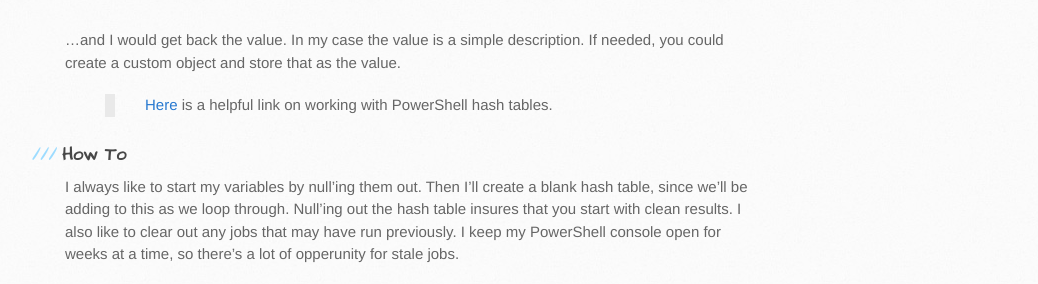
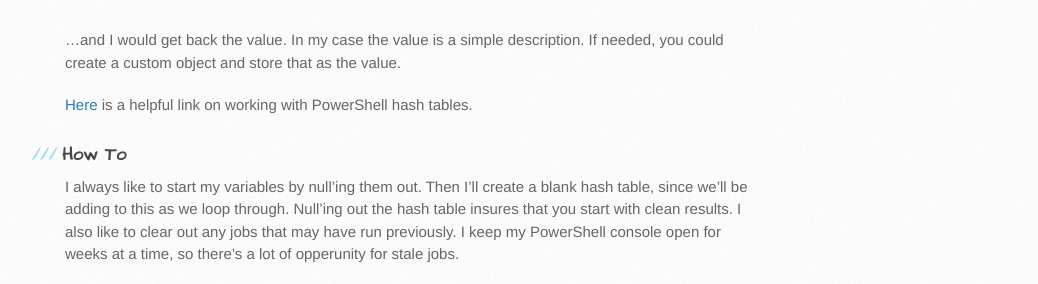
Before and after one commit to ericcsinger/ericcsinger.github.io, a Jekyll site: the page built from drafts/draft1.md, in a window 1280 px wide. Shown: the part 1246-1530 px from the top of the page, without its empty margins (105-1143 px from the left). Built offline with Jekyll 4.4.1, drawn with Linux system fonts in a browser that asks for light colours; our own code applies the rules of GitHub Pages for plain Markdown files.

```diff
--- a/drafts/draft1.md
+++ b/drafts/draft1.md
@@ -25,7 +25,7 @@ $Hash_Table.JobIDNumber
 
 ...and I would get back the value.  In my case the value is a simple description.   If needed, you could create a custom object and store that as the value.
 
-> [Here](https://docs.microsoft.com/en-us/powershell/module/microsoft.powershell.core/about/about_hash_tables?view=powershell-7) is a helpful link on working with PowerShell hash tables.
+[Here](https://docs.microsoft.com/en-us/powershell/module/microsoft.powershell.core/about/about_hash_tables?view=powershell-7) is a helpful link on working with PowerShell hash tables.
 
 ### How To
 
```
